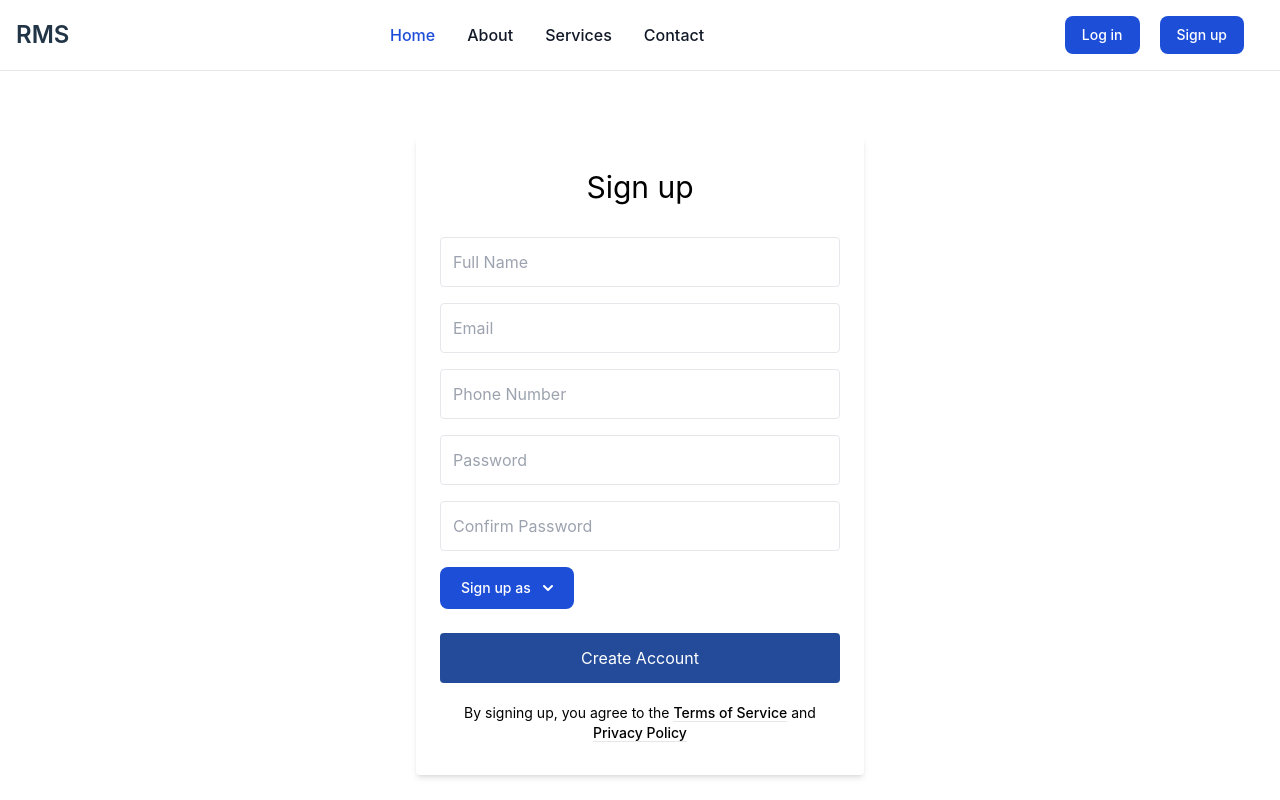
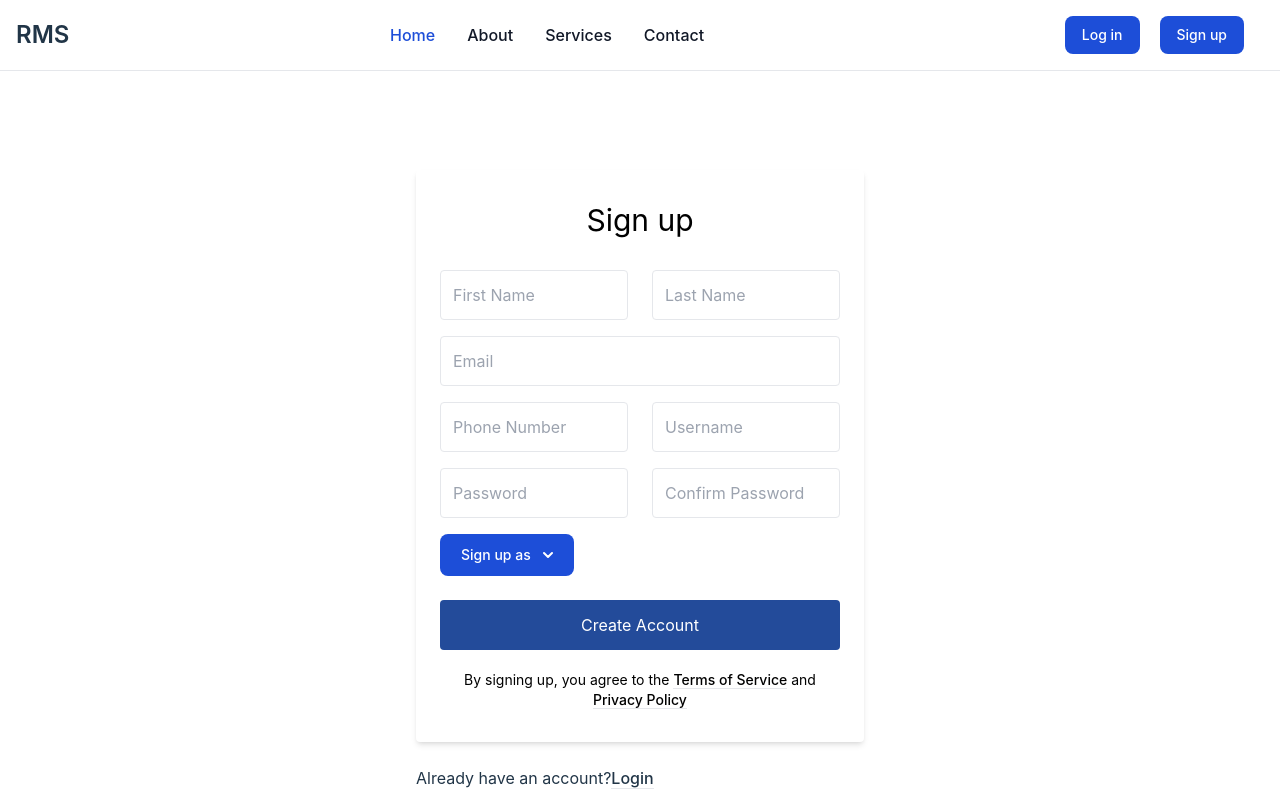
Before and after one commit to adnan4k/RMS, a React (Vite) app in the folder frontend/: page /signup in a window 1280 px wide. Shown: the top 800 px of the page. Built offline with nearby package versions, Linux system fonts and the light colour scheme.

Commit message:
notification added to the sign up

```diff
--- a/frontend/package.json
+++ b/frontend/package.json
@@ -14,7 +14,8 @@
     "react": "^18.3.1",
     "react-dom": "^18.3.1",
     "react-query": "^3.39.3",
-    "react-router-dom": "^6.22.3"
+    "react-router-dom": "^6.22.3",
+    "react-toastify": "^10.0.5"
   },
   "devDependencies": {
     "@types/react": "^18.2.56",
--- a/frontend/src/App.jsx
+++ b/frontend/src/App.jsx
@@ -4,12 +4,16 @@ import Signup from './pages/Signup';
 import Login from './pages/Login';
 import Home from './pages/Home';
 import CreateHouse from './owner/CreateHouse';
+import { ToastContainer, toast } from 'react-toastify';
 
+import 'react-toastify/dist/ReactToastify.css';
 
 
 function App() {
   return (
     <div>
+      <ToastContainer />
+
       <BrowserRouter>
         <Routes>
           <Route path="/signup" element={<Signup />} />
--- a/frontend/src/pages/Signup.jsx
+++ b/frontend/src/pages/Signup.jsx
@@ -2,6 +2,8 @@ import { useState } from "react";
 import axios from "axios";
 import { Link, useNavigate } from "react-router-dom";
 import Layout from "../layout/Layout";
+import { toast } from 'react-toastify';
+import "react-toastify/dist/ReactToastify.css";
 
 function Signup() {
   const [error, setError] = useState();
@@ -10,7 +12,9 @@ function Signup() {
   const [selectedOption, setSelectedOption] = useState('')
 
   const [formData, setFormData] = useState({
-    name: "",
+    firstname: "",
+    lastname:"",
+    username:"",
     email: "",
     phonenumber: "",
     password: "",
@@ -37,22 +41,24 @@ function Signup() {
 
   const handleSubmit = async (e) => {
     e.preventDefault();
-    if (formData.password) {
-      console.log(formData, "form is here ");
+    if (formData.password === formData.password_confirmation) {
       try {
-        const response = await axios.post(
+         await axios.post(
           "http://localhost:4001/user/register",
           formData
-        );
-        console.log(
-          "form submission response",
-          response.data,
-          response.status,
-          response.statusText
-        );
+        ).then((response)=>{
+          toast.success(error.response.data.message,'error')
+
+          console.log(response,'respon')
+        }).catch((error)=>{
+          toast.error(error.response.data.message,'error')
+          console.log(error,'error')
+        })
+
         // console.log(response.status, "mama");
         setError(response.data)
-        if (response.data.status === 400) {
+        if (!response.data.success) {
+
           setError("Your account already exists. Please sign in.");
         }
         if (response.data.role === "admin") {
@@ -62,8 +68,11 @@ function Signup() {
         }
       } catch (error) {
         console.log(error);
+
       }
     } else {
+      toast("Enter password or email !");
+
       setError("Enter password or email.");
     }
     console.log(formData);
@@ -75,15 +84,25 @@ function Signup() {
         <form className="w-full max-w-md" onSubmit={handleSubmit}>
           <div className="bg-white px-6 py-8 rounded shadow-md text-black">
             <h1 className="mb-8 text-3xl text-center">Sign up</h1>
+            <div className="grid md:grid-cols-2 md:gap-6">
+
               <input
                 onChange={handleChange}
-              value={formData.name}
+                value={formData.firstname}
                 type="text"
                 className="block border border-grey-light w-full p-3 rounded mb-4"
-              name="name"
-              placeholder="Full Name"
+                name="firstname"
+                placeholder="First Name"
               />
-
+              <input
+                onChange={handleChange}
+                value={formData.lastname}
+                type="text"
+                className="block border border-grey-light w-full p-3 rounded mb-4"
+                name="lastname"
+                placeholder="Last Name"
+              />
+            </div>
             <input
               onChange={handleChange}
               value={formData.email}
@@ -92,6 +111,8 @@ function Signup() {
               name="email"
               placeholder="Email"
             />
+
+            <div className="grid md:grid-cols-2 md:gap-6">
 
               <input
                 onChange={handleChange}
@@ -103,12 +124,24 @@ function Signup() {
               />
                <input
                 onChange={handleChange}
+                value={formData.username}
+                type="text"
+                className="block border border-grey-light w-full p-3 rounded mb-4"
+                name="username"
+                placeholder="Username"
+              />
+            </div>
+            <div className="grid md:grid-cols-2 md:gap-6">
+
+                <input
+                  onChange={handleChange}
                   value={formData.password}
                   type="password"
                   className="block border border-grey-light w-full p-3 rounded mb-4"
                   name="password"
                   placeholder="Password"
                 />
+
                 <input
                   onChange={handleChange}
                   value={formData.password_confirmation}
@@ -117,6 +150,7 @@ function Signup() {
                   name="password_confirmation"
                   placeholder="Confirm Password"
                 />
+                </div>
                 <div className="relative z-0 w-full mb-5 group">
 
 
```
Also changed, not shown: 1 other file (tests, documents, lock files or other folders). Lines whose indentation alone changed are shown as unchanged.
